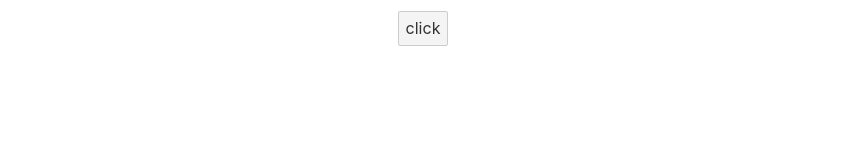
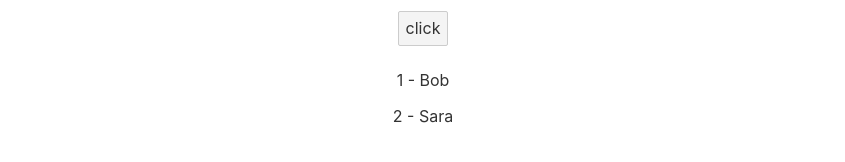
Before and after one commit to yoric-m/feedback, a Svelte app: page / in a window 1280 px wide. Shown: the part 212-374 px from the top of the page, without its empty margins (217-1062 px from the left). Built offline with nearby package versions, Linux system fonts and the light colour scheme.

Commit message:
add elements

```diff
--- a/src/App.svelte
+++ b/src/App.svelte
@@ -1,17 +1,37 @@
 <script>
-	const firstName='Yoric';
-	const lastName='Mangeart';
-	let color='blue';
+  const firstName = "Yoric";
+  const lastName = "Mangeart";
+  let color = "blue";
   const name = `${firstName} ${lastName}`;
+  let users = [
+    {
+      id: 1,
+      name: "Bob",
+    },
+    {
+      id: 2,
+      name: "Sara",
+    },
+  ];
   function changeColor() {
-		color = color === 'blue'?'orange':'blue';
+    color = color === "blue" ? "orange" : "blue";
+    users = [
+      ...users,
+      { id: users.length + 1, name: "toto" + (users.length + 1) },
+    ];
   }
 </script>
 
 <main>
   <h1 style="color: {color}">Hello {name}!</h1>
-	<p>Visit the <a href="https://svelte.dev/tutorial">Svelte tutorial</a> to learn how to build Svelte apps.</p>
+  <p>
+    Visit the <a href="https://svelte.dev/tutorial">Svelte tutorial</a> to learn
+    how to build Svelte apps.
+  </p>
   <button on:click={changeColor}>click</button>
+  {#each users as user (user.id)}
+    <p>{user.id} - {user.name}</p>
+  {/each}
 </main>
 
 <style>
```
Lines whose indentation alone changed are shown as unchanged.
